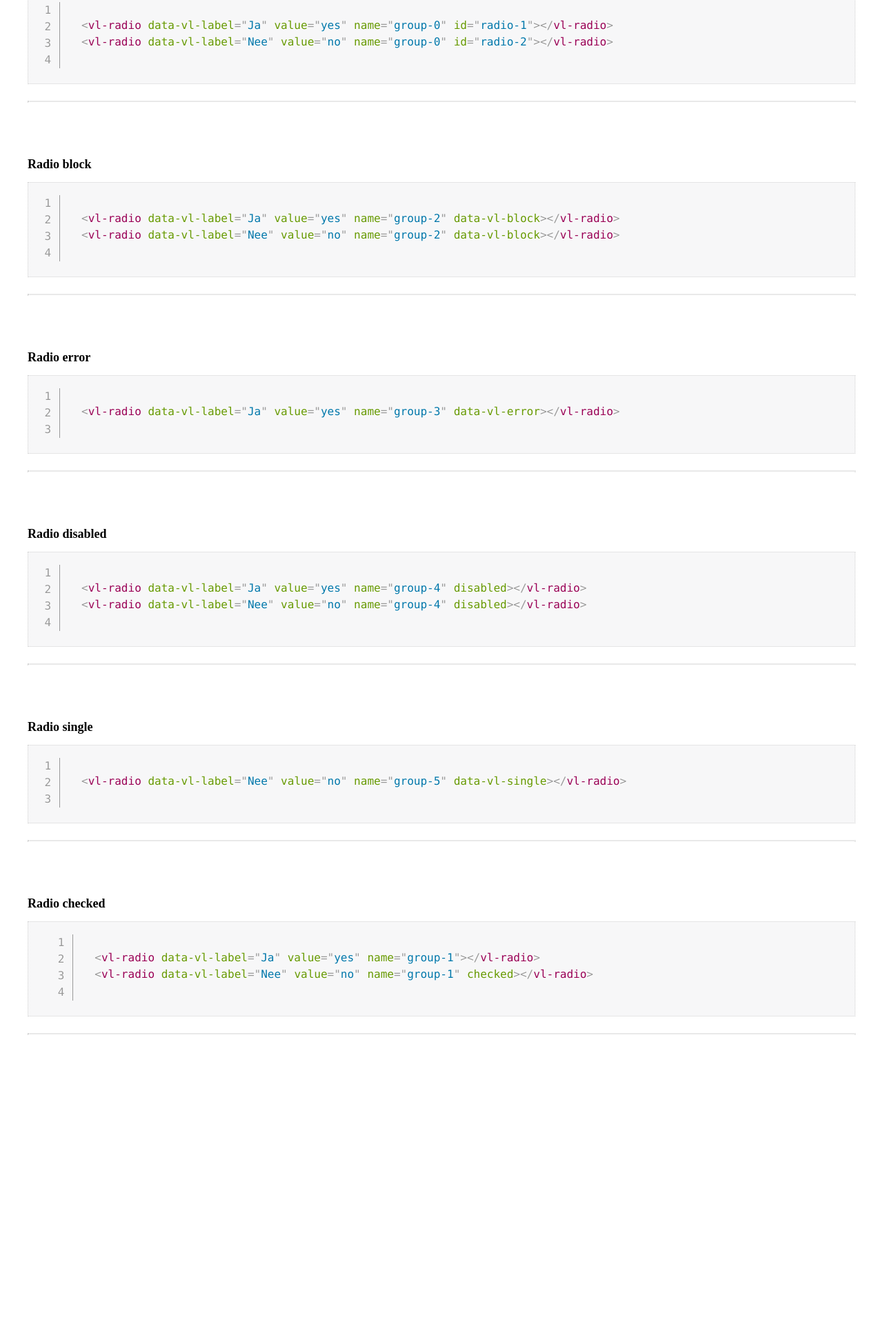
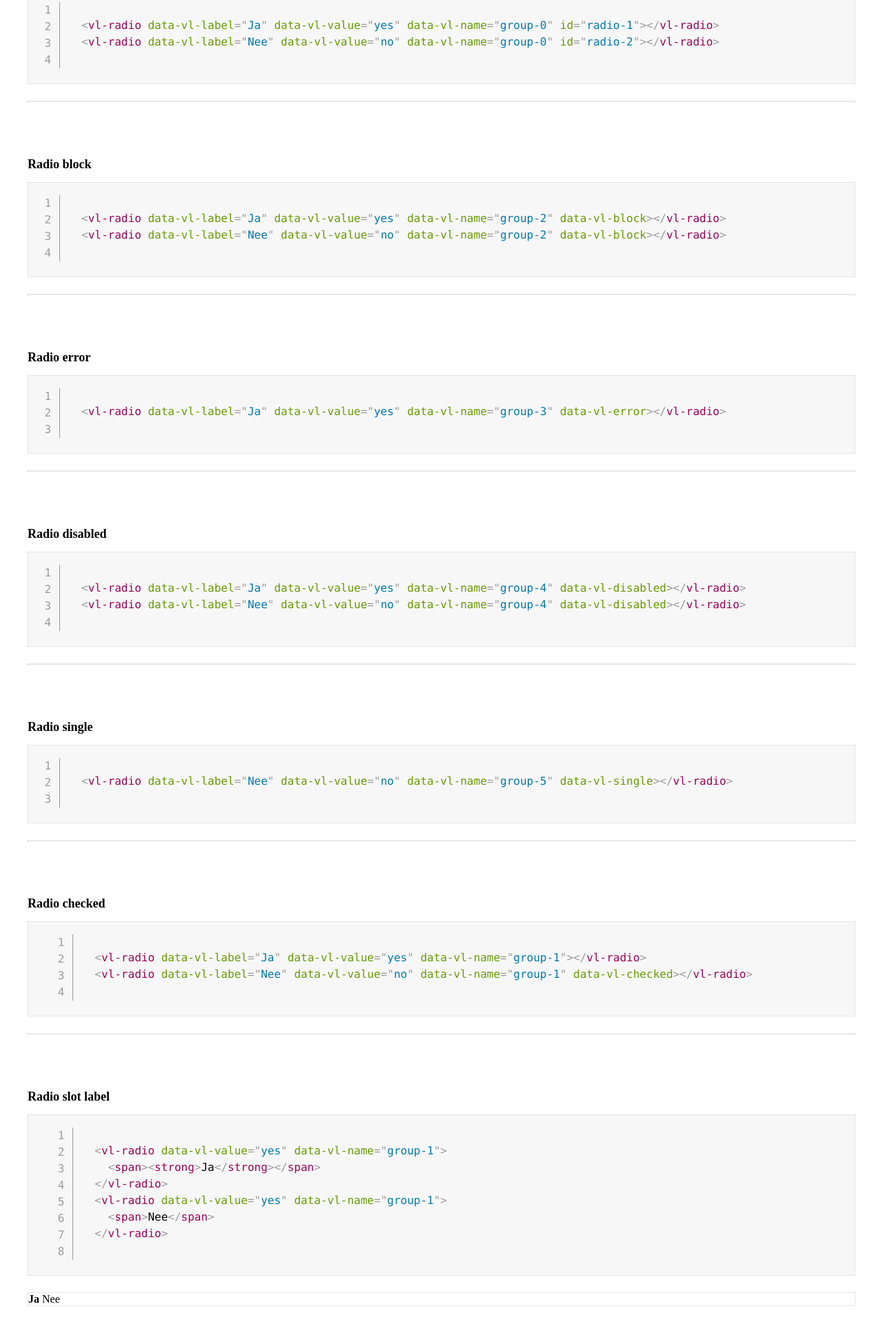
Before and after one commit to milieuinfo/webcomponent-vl-ui-radio, a website with bundled scripts: page demo/vl-radio.html in a window 1280 px wide. Shown: the part 233-2166 px from the top of the page at 69% size. Before the commit the page ends 1788 px from the top, so only its background shows below. Built offline with nearby package versions, Linux system fonts and the light colour scheme; what vl-ui-core would draw is missing.

Commit message:
Afwerking initiële code (#48)

```diff
--- a/demo/vl-radio.html
+++ b/demo/vl-radio.html
@@ -19,15 +19,13 @@
     <h2>Radio</h2>
     <pre>
       <code class="line-numbers language-markup">
-        &lt;vl-radio data-vl-label="Ja" value="yes" name="group-0" id="radio-1"&gt;&lt;/vl-radio&gt;
-        &lt;vl-radio data-vl-label="Nee" value="no" name="group-0" id="radio-2"&gt;&lt;/vl-radio&gt;
+        &lt;vl-radio data-vl-label="Ja" data-vl-value="yes" data-vl-name="group-0" id="radio-1"&gt;&lt;/vl-radio&gt;
+        &lt;vl-radio data-vl-label="Nee" data-vl-value="no" data-vl-name="group-0" id="radio-2"&gt;&lt;/vl-radio&gt;
       </code>
     </pre>
     <div class="demo">
-      <div>
-        <vl-radio id="radio-1" data-vl-label="Ja" value="yes" name="group-0"></vl-radio>
-        <vl-radio id="radio-2" data-vl-label="Nee" value="no" name="group-0"></vl-radio>
-      </div>
+      <vl-radio id="radio-1" data-vl-label="Ja" data-vl-value="yes" data-vl-name="group-0"></vl-radio>
+      <vl-radio id="radio-2" data-vl-label="Nee" data-vl-value="no" data-vl-name="group-0"></vl-radio>
     </div>
   </div>
 
@@ -35,13 +33,13 @@
     <h2>Radio block</h2>
     <pre>
       <code class="line-numbers language-markup">
-        &lt;vl-radio data-vl-label="Ja" value="yes" name="group-2" data-vl-block&gt;&lt;/vl-radio&gt;
-        &lt;vl-radio data-vl-label="Nee" value="no" name="group-2" data-vl-block&gt;&lt;/vl-radio&gt;
+        &lt;vl-radio data-vl-label="Ja" data-vl-value="yes" data-vl-name="group-2" data-vl-block&gt;&lt;/vl-radio&gt;
+        &lt;vl-radio data-vl-label="Nee" data-vl-value="no" data-vl-name="group-2" data-vl-block&gt;&lt;/vl-radio&gt;
       </code>
     </pre>
     <div class="demo">
-      <vl-radio id="radio-block-1" data-vl-label="Ja" value="yes" name="group-2" data-vl-block></vl-radio>
-      <vl-radio id="radio-block-2" data-vl-label="Nee" value="no" name="group-2" data-vl-block></vl-radio>
+      <vl-radio id="radio-block-1" data-vl-label="Ja" data-vl-value="yes" data-vl-name="group-2" data-vl-block></vl-radio>
+      <vl-radio id="radio-block-2" data-vl-label="Nee" data-vl-value="no" data-vl-name="group-2" data-vl-block></vl-radio>
     </div>
   </div>
 
@@ -49,11 +47,11 @@
     <h2>Radio error</h2>
     <pre>
       <code class="line-numbers language-markup">
-        &lt;vl-radio data-vl-label="Ja" value="yes" name="group-3" data-vl-error&gt;&lt;/vl-radio&gt;
+        &lt;vl-radio data-vl-label="Ja" data-vl-value="yes" data-vl-name="group-3" data-vl-error&gt;&lt;/vl-radio&gt;
       </code>
     </pre>
     <div class="demo">
-      <vl-radio id="radio-error-1" data-vl-label="Ja" value="yes" name="group-3" data-vl-error></vl-radio>
+      <vl-radio id="radio-error-1" data-vl-label="Ja" data-vl-value="yes" data-vl-name="group-3" data-vl-error></vl-radio>
     </div>
   </div>
 
@@ -61,13 +59,13 @@
     <h2>Radio disabled</h2>
     <pre>
       <code class="line-numbers language-markup">
-        &lt;vl-radio data-vl-label="Ja" value="yes" name="group-4" disabled&gt;&lt;/vl-radio&gt;
-        &lt;vl-radio data-vl-label="Nee" value="no" name="group-4" disabled&gt;&lt;/vl-radio&gt;
+        &lt;vl-radio data-vl-label="Ja" data-vl-value="yes" data-vl-name="group-4" data-vl-disabled&gt;&lt;/vl-radio&gt;
+        &lt;vl-radio data-vl-label="Nee" data-vl-value="no" data-vl-name="group-4" data-vl-disabled&gt;&lt;/vl-radio&gt;
       </code>
     </pre>
     <div class="demo">
-      <vl-radio id="radio-disabled-1" data-vl-label="Ja" value="yes" name="group-4" disabled></vl-radio>
-      <vl-radio data-vl-label="Nee" value="no" name="group-4" disabled></vl-radio>
+      <vl-radio id="radio-disabled-1" data-vl-label="Ja" data-vl-value="yes" data-vl-name="group-4" data-vl-disabled></vl-radio>
+      <vl-radio data-vl-label="Nee" data-vl-value="no" data-vl-name="group-4" data-vl-disabled></vl-radio>
     </div>
   </div>
 
@@ -75,11 +73,11 @@
     <h2>Radio single</h2>
     <pre>
       <code class="line-numbers language-markup">
-        &lt;vl-radio data-vl-label="Nee" value="no" name="group-5" data-vl-single&gt;&lt;/vl-radio&gt;
+        &lt;vl-radio data-vl-label="Nee" data-vl-value="no" data-vl-name="group-5" data-vl-single&gt;&lt;/vl-radio&gt;
       </code>
     </pre>
     <div class="demo">
-      <vl-radio id="radio-single-1" data-vl-label="Nee" value="no" name="group-5" data-vl-single></vl-radio>
+      <vl-radio id="radio-single-1" data-vl-label="Nee" data-vl-value="no" data-vl-name="group-5" data-vl-single></vl-radio>
     </div>
   </div>
 
@@ -87,15 +85,35 @@
     <h2>Radio checked</h2>
     <pre>
         <code class="line-numbers language-markup">
-          &lt;vl-radio data-vl-label="Ja" value="yes" name="group-1"&gt;&lt;/vl-radio&gt;
-          &lt;vl-radio data-vl-label="Nee" value="no" name="group-1" checked&gt;&lt;/vl-radio&gt;
+          &lt;vl-radio data-vl-label="Ja" data-vl-value="yes" data-vl-name="group-1"&gt;&lt;/vl-radio&gt;
+          &lt;vl-radio data-vl-label="Nee" data-vl-value="no" data-vl-name="group-1" data-vl-checked&gt;&lt;/vl-radio&gt;
         </code>
       </pre>
     <div class="demo">
-      <div>
-        <vl-radio id="radio-checked-1" data-vl-label="Ja" value="yes" name="group-1"></vl-radio>
-        <vl-radio id="radio-checked-2" data-vl-label="Nee" value="no" name="group-1" checked></vl-radio>
-      </div>
+      <vl-radio id="radio-checked-1" data-vl-label="Ja" data-vl-value="yes" data-vl-name="group-1"></vl-radio>
+      <vl-radio id="radio-checked-2" data-vl-label="Nee" data-vl-value="no" data-vl-name="group-1" data-vl-checked></vl-radio>
+    </div>
+  </div>
+
+  <div>
+    <h2>Radio slot label</h2>
+    <pre>
+        <code class="line-numbers language-markup">
+          &lt;vl-radio data-vl-value="yes" data-vl-name="group-1"&gt;
+            &lt;span&gt;&lt;strong&gt;Ja&lt;/strong&gt;&lt;/span&gt;
+          &lt;/vl-radio&gt;
+          &lt;vl-radio data-vl-value="yes" data-vl-name="group-1"&gt;
+            &lt;span&gt;Nee&lt;/span&gt;
+          &lt;/vl-radio&gt;
+        </code>
+      </pre>
+    <div class="demo">
+      <vl-radio id="radio-slot-label-1" data-vl-value="yes" data-vl-name="group-1">
+        <span><strong>Ja</strong></span>
+      </vl-radio>
+      <vl-radio id="radio-slot-label-2" data-vl-value="no" data-vl-name="group-1">
+        <span>Nee</span>
+      </vl-radio>
     </div>
   </div>
 </body>
--- a/src/vl-radio.js
+++ b/src/vl-radio.js
@@ -7,14 +7,14 @@ import { VlElement, define } from '/node_modules/vl-ui-core/dist/vl-core.js';
  *
  * @extends VlElement
  *
- * @property {boolean} checked - Attribuut wordt gebruikt om de radio standaard te selecteren.
- * @property {boolean} disabled - Attribuut wordt gebruikt om te voorkomen dat de gebruiker de radio kan selecteren.
- * @property {boolean} name - Attribuut wordt gebruikt om verschillende sibling radio's te groeperen zodat er maar één in die groep geselecteerd kan worden.
- * @property {boolean} value - Attribuut wordt gebruikt om de radio waarde te bepalen.
  * @property {boolean} data-vl-block - Attribuut wordt gebruikt om ervoor te zorgen dat de radio getoond wordt als een block element en bijgevolg de breedte van de parent zal aannemen.
+ * @property {boolean} data-vl-checked - Attribuut wordt gebruikt om de radio standaard te selecteren.
+ * @property {boolean} data-vl-disabled - Attribuut wordt gebruikt om te voorkomen dat de gebruiker de radio kan selecteren.
  * @property {boolean} data-vl-error - Attribuut wordt gebruikt om aan te duiden dat de radio een fout bevat.
  * @property {boolean} data-vl-label - Attribuut wordt gebruikt om de label tekst te bepalen.
+ * @property {boolean} data-vl-name - Attribuut wordt gebruikt om verschillende sibling radio's te groeperen zodat er maar één in die groep geselecteerd kan worden.
  * @property {boolean} data-vl-single - Attribuut wordt gebruikt om alleen een radio te tonen zonder label.
+ * @property {boolean} data-vl-value - Attribuut wordt gebruikt om de radio waarde te bepalen.
  *
  * @see {@link https://www.github.com/milieuinfo/webcomponent-vl-ui-radio/releases/latest|Release notes}
  * @see {@link https://www.github.com/milieuinfo/webcomponent-vl-ui-radio/issues|Issues}
@@ -36,9 +36,11 @@ export class VlRadio extends VlElement(HTMLElement) {
       </style>
 
       <label class="vl-radio" for="radio">
-        <input class="vl-radio__toggle" type="radio" id="radio" name="radio"/>
+        <input class="vl-radio__toggle" type="radio" id="radio" data-vl-name="radio"/>
         <div class="vl-radio__label">
-          <span id="label-text"></span>
+          <span id="label-text">
+            <slot></slot>
+          </span>
         </div>
       </label>
     `);
@@ -66,7 +68,7 @@ export class VlRadio extends VlElement(HTMLElement) {
 
   _check() {
     const host = this.getRootNode().host;
-    const radios = host.parentElement.querySelectorAll(`vl-radio[name='${this.name}']`);
+    const radios = host.getRootNode().querySelectorAll(`vl-radio[data-vl-name='${this.name}']`);
     [...radios]
       .filter(radio => radio.checked)
       .filter(radio => radio !== host)
```
Also changed, not shown: test/e2e/components/vl-radio.js (+11 -1 lines), test/e2e/pages/vl-radio.page.js (+4 -0 lines), test/e2e/radio.test.js (+8 -0 lines), test/unit/vl-radio.test.html (+61 -17 lines).
